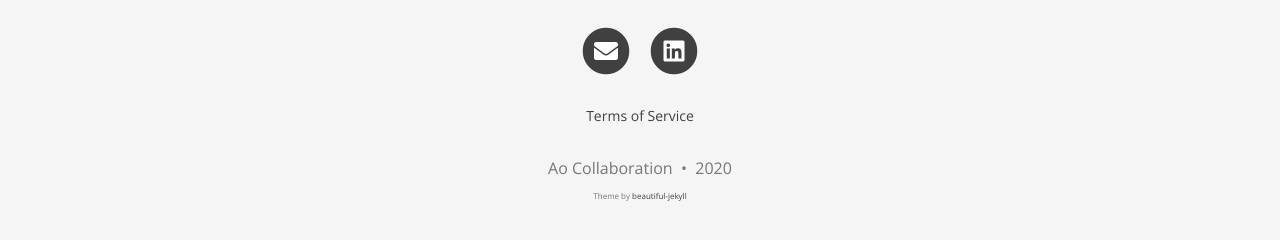
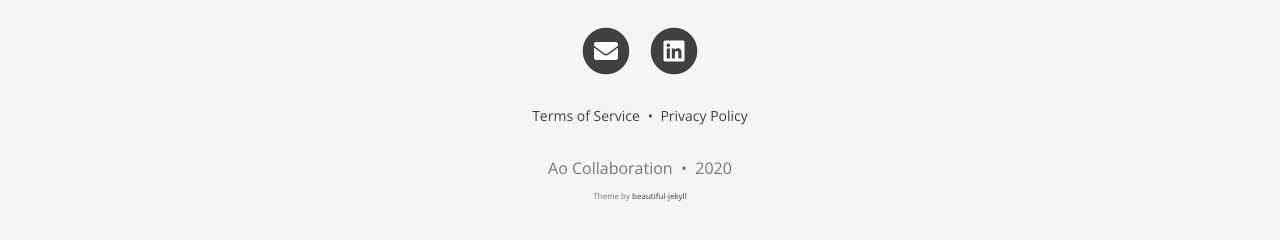
Before and after one commit to Ao-Collaboration/Ao-Collaboration.github.io, a Jekyll site: the page built from career.md, in a window 1280 px wide. Shown: the part 648-888 px from the top of the page. Built offline with Jekyll 4.4.1, drawn with Linux system fonts in a browser that asks for light colours; nearby versions of some CDN libraries.

Commit message:
Update _config.yml

```diff
--- a/_config.yml
+++ b/_config.yml
@@ -8,6 +8,7 @@ navbar-links:
 
 footer-links:
   Terms of Service: "termsofservice"
+  Privacy Policy: "privacypolicy"
 
 # --- Logo --- #
 
```
